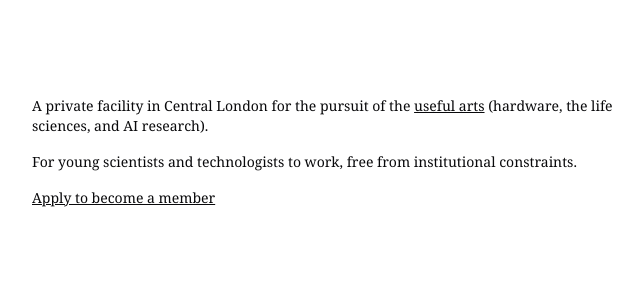
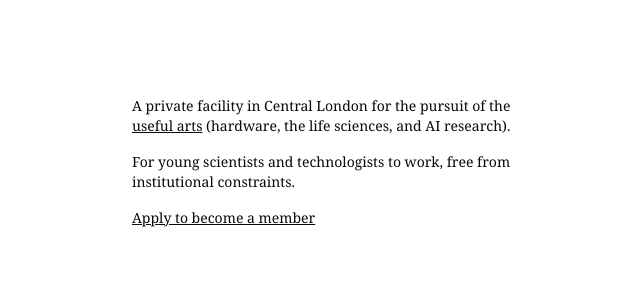
Before and after one commit to aeronjl/hackspace-website, a SvelteKit app: page / in a window 1280 px wide. Shown: the top 300 px of the page, without its empty margins (308-951 px from the left). Built offline with nearby package versions, Linux system fonts and the light colour scheme.

Commit message:
Update +page.svelte

```diff
--- a/src/routes/+page.svelte
+++ b/src/routes/+page.svelte
@@ -46,7 +46,7 @@
 	<title>a new space</title>
 </svelte:head>
 
-<div in:fade class="mx-auto mt-24 flex max-w-[600px] flex-col gap-y-4 font-serif text-sm">
+<div in:fade class="mx-auto mt-24 flex max-w-[400px] flex-col gap-y-4 font-serif text-sm">
 	<p>A private facility in Central London for the pursuit of the <a href="https://en.m.wikipedia.org/wiki/Useful_art" class="underline" target="_blank">useful arts</a> (hardware, the life sciences, and AI research).</p>
 	<p>For young scientists and technologists to work, free from institutional constraints.</p>
 	<button on:click={toggleForm} class="text-left underline">Apply to become a member</button>
```
